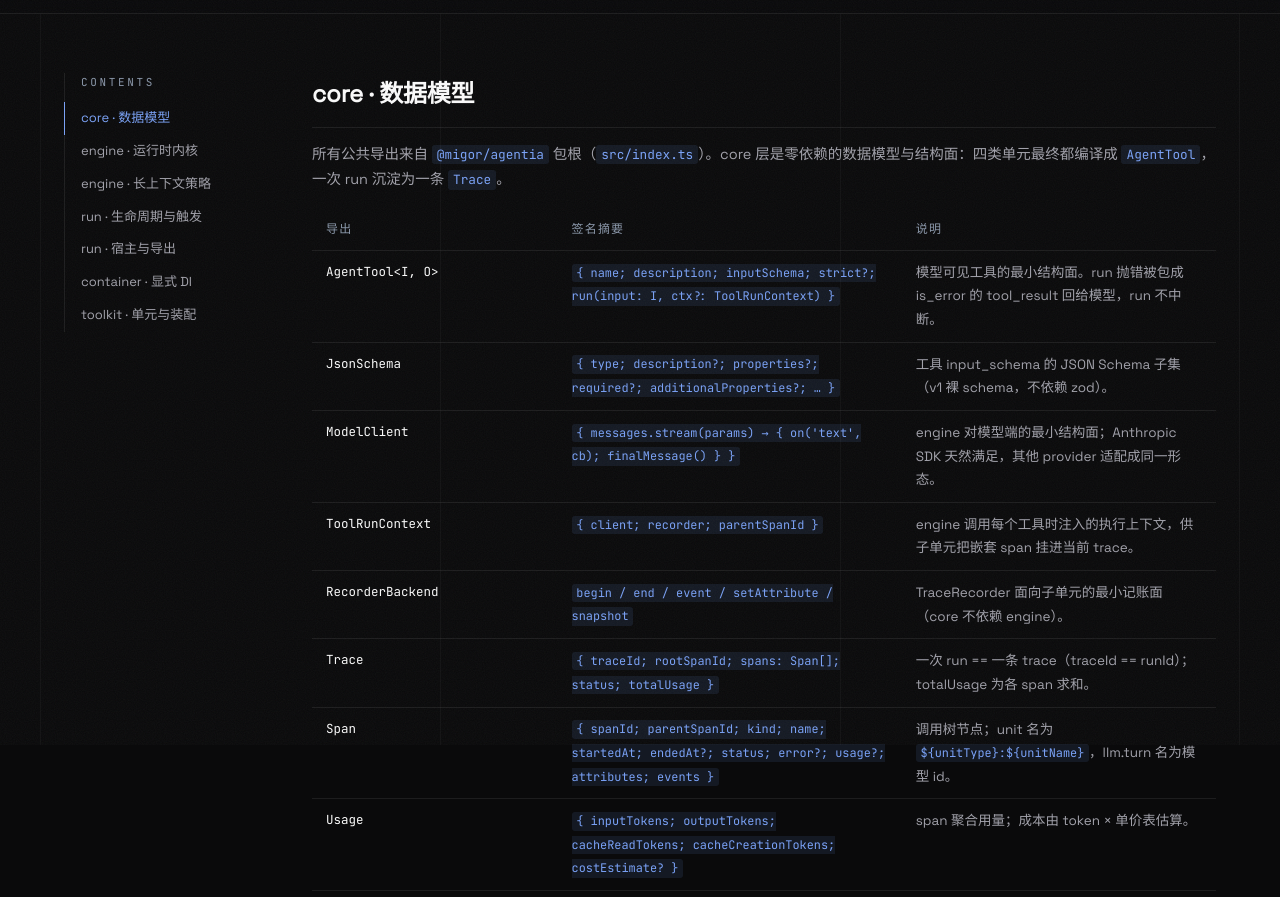
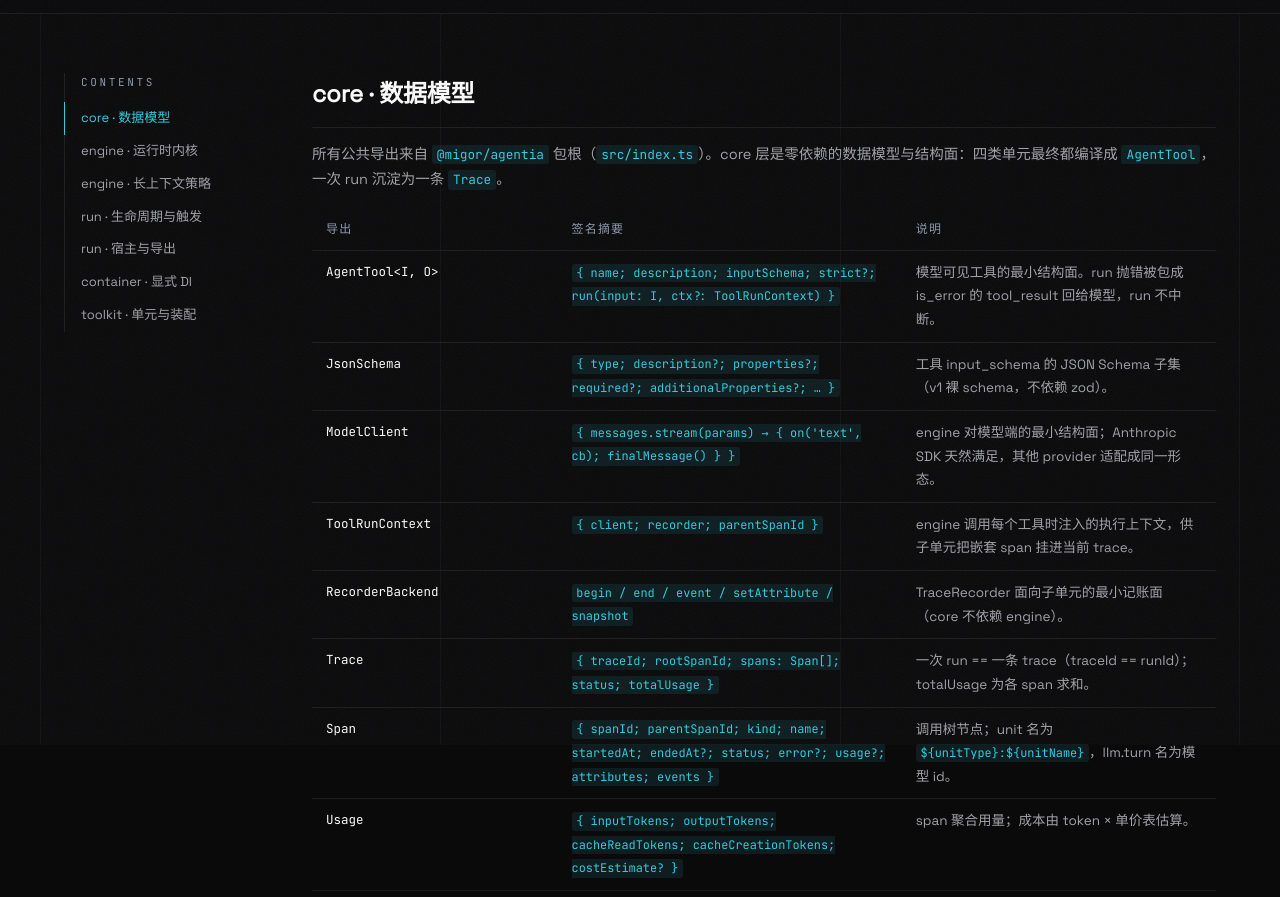
Before and after one commit to retrychx/agentia, an Astro site in the folder packages/website/: page /api in a window 1280 px wide. Shown: the part 55-952 px from the top of the page. Built offline with nearby package versions, Linux system fonts and the light colour scheme; Astro itself is replaced by a stand-in of ours.

Commit message:
feat(website): accent 换极光青 #34cbe0（降饱和）+ 代码块换 Dracula 主题
--ice: #7aa2f7 -> #34cbe0（221°88% -> 188°73%）。原 Tokyo Night 蓝饱和度过高，
暗底上色差导致字缘发虚、久看累眼；换到青色段（蓝系里色差最小的区间）后亮而不泛光，
对比度 7.9:1 -> 10:1。

同步 --ice-dim / --ice-border 与 7 处硬编码 rgba（::selection、pg-scenario.active、
pg-chip.on、tp-final、pg-byok-pulse 关键帧），以及 site.js hero canvas 的 ACCENT。

代码块整体换 Dracula（吸血鬼）主题：#282a36 底 + #21222c 标题条，
语法色粉 / 黄 / 绿 / 紫 / 青 / 蓝灰。

```diff
--- a/packages/website/src/scripts/site.js
+++ b/packages/website/src/scripts/site.js
@@ -12,7 +12,7 @@ import Lenis from 'lenis';
   const canvas = document.getElementById('orchestra');
   if (canvas) {
     const ctx = canvas.getContext('2d');
-    const ACCENT = '122, 162, 247';
+    const ACCENT = '52, 203, 224';
     let W = 0;
     let H = 0;
     let dpr = 1;
--- a/packages/website/src/styles/global.css
+++ b/packages/website/src/styles/global.css
@@ -10,9 +10,11 @@
   --faint: #71717a;
   --accent: #d9e2ee;
   --steel: #8b98ab;
-  --ice: #7aa2f7;
-  --ice-dim: rgba(122, 162, 247, 0.10);
-  --ice-border: rgba(122, 162, 247, 0.32);
+  /* 极光青（降饱和）：青色段色差远小于纯蓝，长时间看不会"字缘发虚"。
+     188° 73% 54%，相对亮度 ≈0.48、对比 10:1，亮而不过曝。 */
+  --ice: #34cbe0;
+  --ice-dim: rgba(52, 203, 224, 0.10);
+  --ice-border: rgba(52, 203, 224, 0.32);
   --accent-dim: rgba(217, 226, 238, 0.09);
   /* 统一内容容器：header 与所有内容区共用同一宽度、同一档侧边距。
      此前 nav/section/docs 用 1080、playground 用 1280、footer 不限宽、
@@ -46,7 +48,7 @@ code {
   border-radius: 3px;
 }
 
-::selection { background: rgba(122, 162, 247, 0.24); }
+::selection { background: rgba(52, 203, 224, 0.24); }
 
 /* 细颗粒噪点纹理：近黑底上的"纸质/金属"质感 */
 .grain {
@@ -475,18 +477,17 @@ code {
 }
 .step > div:last-child { flex: 1; min-width: 0; }
 .step h3 { font-size: 15.5px; margin-bottom: 12px; font-family: var(--mono); font-weight: 500; }
-.cmd { color: var(--ice); font-weight: 500; }
+.cmd { color: #8be9fd; font-weight: 500; }   /* 命令行 · 青 */
 pre {
-  background: #0c0c0e;
-  border: 1px solid var(--border);
+  background: #282a36;   /* Dracula 底色（代码块整体换「吸血鬼」主题） */
+  border: 1px solid rgba(255, 255, 255, 0.10);
   border-radius: 4px;
   padding: 14px 18px;
   overflow-x: auto;
   font-size: 13px;
   line-height: 1.7;
 }
-pre code { background: none; padding: 0; color: #d4d4d8; }
-.cm { color: var(--faint); }
+pre code { background: none; padding: 0; color: #f8f8f2; }  /* Dracula 前景 */
 
 .code-block {
   border: 1px solid var(--border);
@@ -494,8 +495,8 @@ pre code { background: none; padding: 0; color: #d4d4d8; }
   overflow: hidden;
 }
 .code-title {
-  background: var(--card);
-  border-bottom: 1px solid var(--border);
+  background: #21222c;   /* Dracula 更暗一档，与代码块底色区分 */
+  border-bottom: 1px solid rgba(255, 255, 255, 0.08);
   padding: 10px 16px;
   display: flex;
   align-items: center;
@@ -513,11 +514,13 @@ pre code { background: none; padding: 0; color: #d4d4d8; }
   margin-left: 8px;
 }
 .code-block pre { border: none; border-radius: 0; }
-/* Tokyo Night 风格的克制度语法色 */
-.kw { color: #bb9af7; }
-.str { color: #9ece6a; }
-.fn { color: #7aa2f7; }
-.dec { color: var(--ice); }
+/* Dracula（吸血鬼）主题语法色：粉 / 黄 / 绿 / 紫 / 青 / 蓝灰 */
+.cm { color: #6272a4; font-style: italic; }   /* 注释 */
+.kw { color: #ff79c6; }                        /* 关键字 */
+.str { color: #f1fa8c; }                       /* 字符串 */
+.fn { color: #50fa7b; }                        /* 函数 / 方法 */
+.dec { color: #bd93f9; }                       /* 装饰器 */
+.op { color: #ff79c6; }
 
 /* footer */
 .footer {
@@ -638,7 +641,7 @@ pre code { background: none; padding: 0; color: #d4d4d8; }
   transition: border-color 0.2s, transform 0.15s;
 }
 .pg-scenario:hover { border-color: var(--ice-border); }
-.pg-scenario.active { border-color: var(--ice); background: rgba(122, 162, 247, 0.05); }
+.pg-scenario.active { border-color: var(--ice); background: rgba(52, 203, 224, 0.05); }
 .pg-scenario h3 { font-size: 14.5px; margin-bottom: 4px; }
 .pg-scenario p { color: var(--muted); font-size: 12.5px; line-height: 1.6; }
 .pg-scenario .pg-sc-kind {
@@ -694,7 +697,7 @@ pre code { background: none; padding: 0; color: #d4d4d8; }
   color: var(--ice);
   border-color: var(--ice);
   background: var(--ice-dim);
-  box-shadow: 0 0 14px rgba(122, 162, 247, 0.22);
+  box-shadow: 0 0 14px rgba(52, 203, 224, 0.22);
 }
 .pg-chip.on::before { color: var(--ice); }
 
@@ -783,7 +786,7 @@ pre code { background: none; padding: 0; color: #d4d4d8; }
 .tp-result .tp-body { padding: 10px 14px; color: var(--muted); }
 .tp-final {
   border: 1px solid var(--ice-border);
-  background: rgba(122, 162, 247, 0.05);
+  background: rgba(52, 203, 224, 0.05);
   border-radius: 4px;
   padding: 12px 14px;
 }
@@ -989,8 +992,8 @@ pre code { background: none; padding: 0; color: #d4d4d8; }
 .pg-byok-clear { flex: 0 0 auto; padding: 10px 22px; }
 .pg-byok-pulse .pg-byok-note { animation: pg-byok-pulse 0.8s ease-in-out 2; }
 @keyframes pg-byok-pulse {
-  0%, 100% { box-shadow: 0 0 0 rgba(122, 162, 247, 0); }
-  50% { box-shadow: 0 0 22px rgba(122, 162, 247, 0.35); }
+  0%, 100% { box-shadow: 0 0 0 rgba(52, 203, 224, 0); }
+  50% { box-shadow: 0 0 22px rgba(52, 203, 224, 0.35); }
 }
 
 .tp-error {
```
